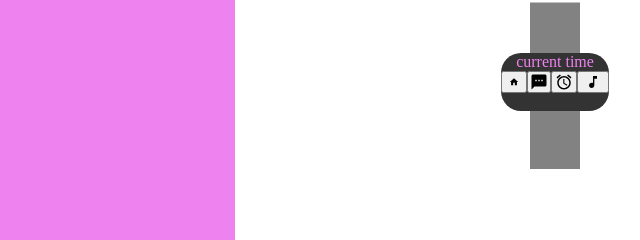
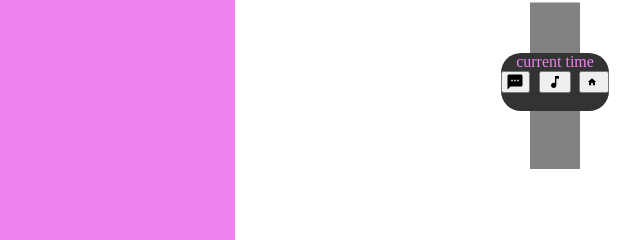
Before and after one commit to AnjaliNelanti/smartwatch, a plain HTML site: page index.html in a window 1280 px wide. Shown: the part 171-411 px from the top of the page, 405-1045 px from the left. Drawn offline with Linux system fonts and the light colour scheme.

Commit message:
size adjustment

```diff
--- a/index.html
+++ b/index.html
@@ -25,7 +25,7 @@
 
     </audio>  -->
     <button onclick="playAudio()" type="button"><svg xmlns="http://www.w3.org/2000/svg" height="16" viewBox="0 0 24 24" width="16"><path d="M0 0h24v24H0z" fill="none"/><path d="M12 3v10.55c-.59-.34-1.27-.55-2-.55-2.21 0-4 1.79-4 4s1.79 4 4 4 4-1.79 4-4V7h4V3h-6z"/></svg></button>
-    <button id="stopwatch" onclick="myClock()"><svg xmlns="http://www.w3.org/2000/svg" height="18" viewBox="0 0 24 24" width="22"><path d="M0 0h24v24H0z" fill="none"/><path d="M22 5.72l-4.6-3.86-1.29 1.53 4.6 3.86L22 5.72zM7.88 3.39L6.6 1.86 2 5.71l1.29 1.53 4.59-3.85zM12.5 8H11v6l4.75 2.85.75-1.23-4-2.37V8zM12 4c-4.97 0-9 4.03-9 9s4.02 9 9 9c4.97 0 9-4.03 9-9s-4.03-9-9-9zm0 16c-3.87 0-7-3.13-7-7s3.13-7 7-7 7 3.13 7 7-3.13 7-7 7z"/></svg></button>
+    <!--<button id="stopwatch" onclick="myClock()"><svg xmlns="http://www.w3.org/2000/svg" height="18" viewBox="0 0 24 24" width="22"><path d="M0 0h24v24H0z" fill="none"/><path d="M22 5.72l-4.6-3.86-1.29 1.53 4.6 3.86L22 5.72zM7.88 3.39L6.6 1.86 2 5.71l1.29 1.53 4.59-3.85zM12.5 8H11v6l4.75 2.85.75-1.23-4-2.37V8zM12 4c-4.97 0-9 4.03-9 9s4.02 9 9 9c4.97 0 9-4.03 9-9s-4.03-9-9-9zm0 16c-3.87 0-7-3.13-7-7s3.13-7 7-7 7 3.13 7 7-3.13 7-7 7z"/></svg></button>-->
 </div>
 </div>
 <div class="centered">
--- a/style.css
+++ b/style.css
@@ -51,8 +51,11 @@
        text-align: left;
        color: teal;
        left:0;
-       float:left;
+       float:right;
+       width:0.31in;
+       height: 0.23in;
        bottom: 0;
+       position: relative;
 
     }
     #time
@@ -64,14 +67,22 @@
     {
         width: auto;
         padding: 0;
+        width:0.3in;
+        height: 0.23in;
+        left:0;
         color: tomato;
         float: left;
+        position: relative;
     }
     #myAudio
     {
         width: auto;
         padding: 0;
+        width:0.27in;
+        height: 0in;
+        left:0;
         float: left;
+        position: relative;
 
     }
 .left
@@ -96,12 +107,3 @@ top: 200;
 right: 0;
 text-align: left;
 }
-#stopwatch
-{
-    float: left;
-     width: auto;
-     padding: 0;
-    color: tomato;
-
-
-}
```
